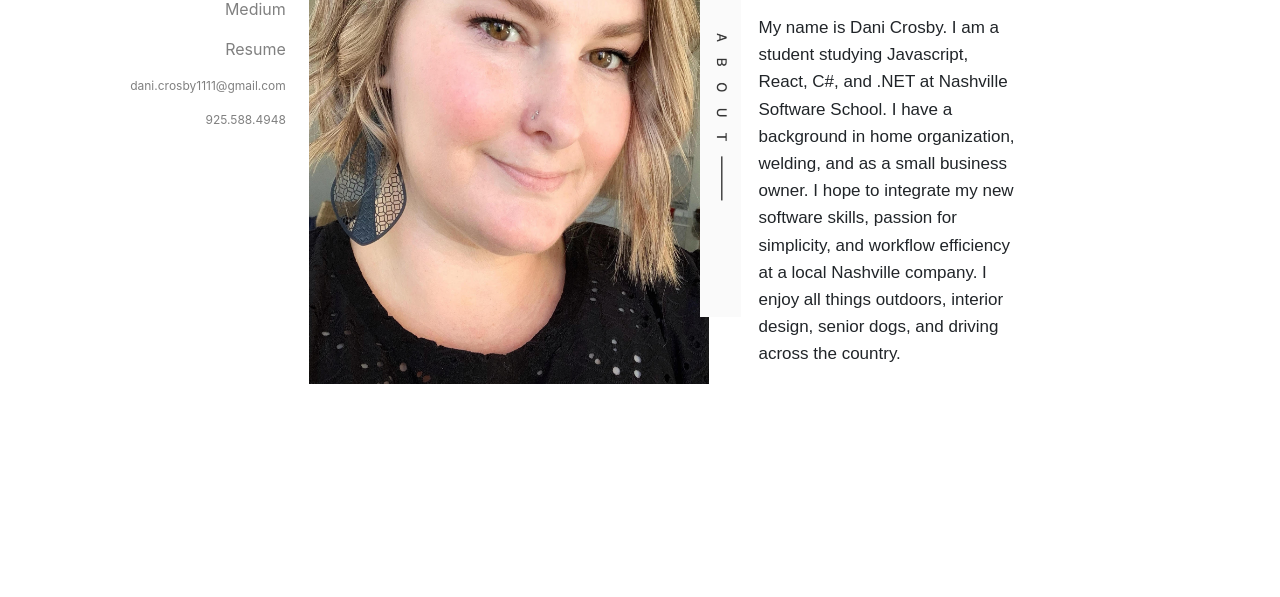
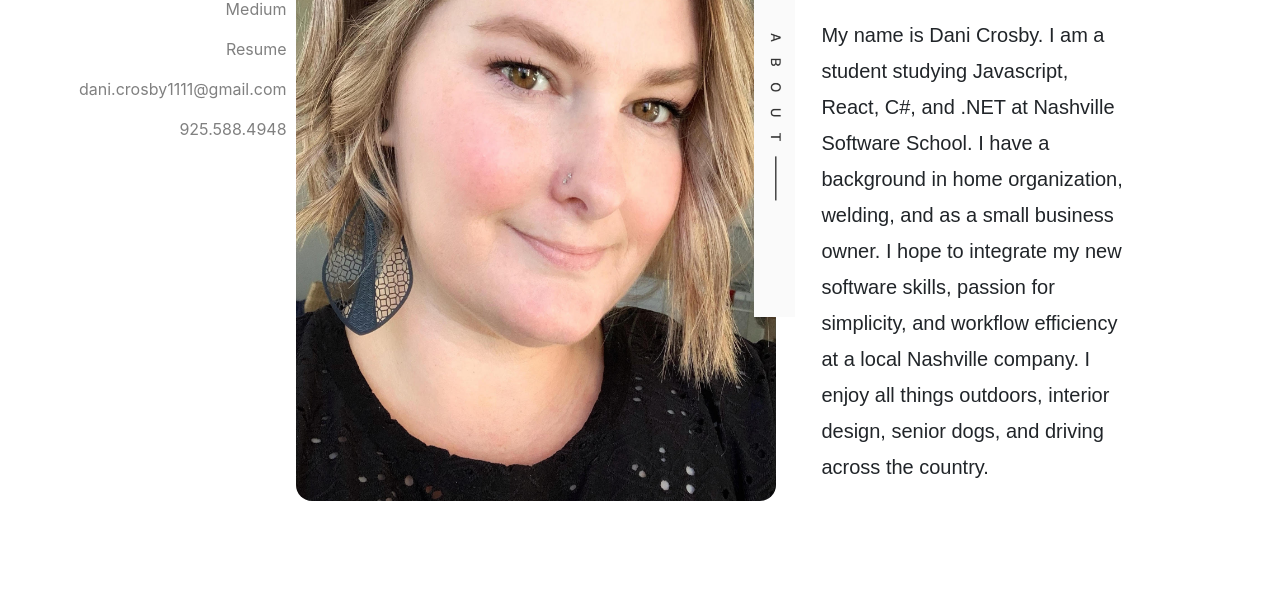
Before and after one commit to danicrosby/personal-bio-react, a React app: page / in a window 1280 px wide. Shown: the part 355-952 px from the top of the page. Before the commit the page ends 835 px from the top, so only its background shows below. Built offline with nearby package versions, Linux system fonts and the light colour scheme; some packages are replaced by stand-ins of ours; no server answers.

Commit message:
about me formating

```diff
--- a/src/styles/index.scss
+++ b/src/styles/index.scss
@@ -13,7 +13,8 @@
 }
 
 .profile-image {
-  width: 25em;
+  width: 30em;
+  border-radius: 1em;
 }
 
 .about-img {
@@ -22,9 +23,8 @@
 
 .jumbotron {
   display: flex;
-  justify-content: center;
+  justify-content: start;
   margin-top: 2em;
-  margin-right: 10em;
   background-color: white;
 }
 
@@ -44,14 +44,6 @@
   color: lightgrey;
 }
 
-.hr {
-  border-color: black;
-}
-
-.contact {
-  font-size: 12px;
-}
-
 .image-container {
   display: flex;
   justify-content: center;
@@ -69,8 +61,8 @@
 }
 
 #about-me-paragraph {
-  font-size: 17px;
+  font-size: 20px;
   font-family: Arial, Helvetica, sans-serif;
-  line-height: 1.6em;
+  line-height: 1.8em;
   margin-top: 1em;
 }
```
